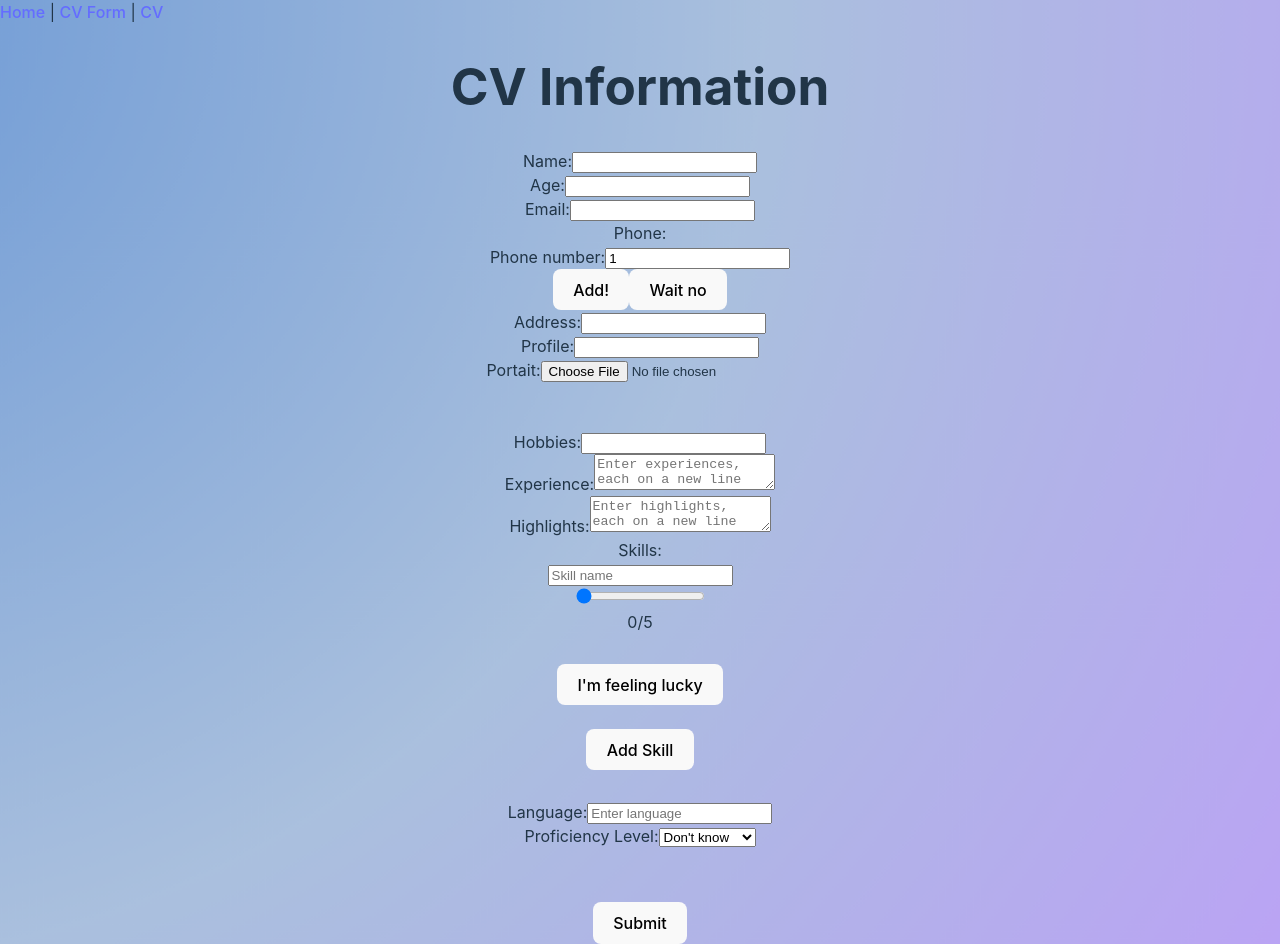
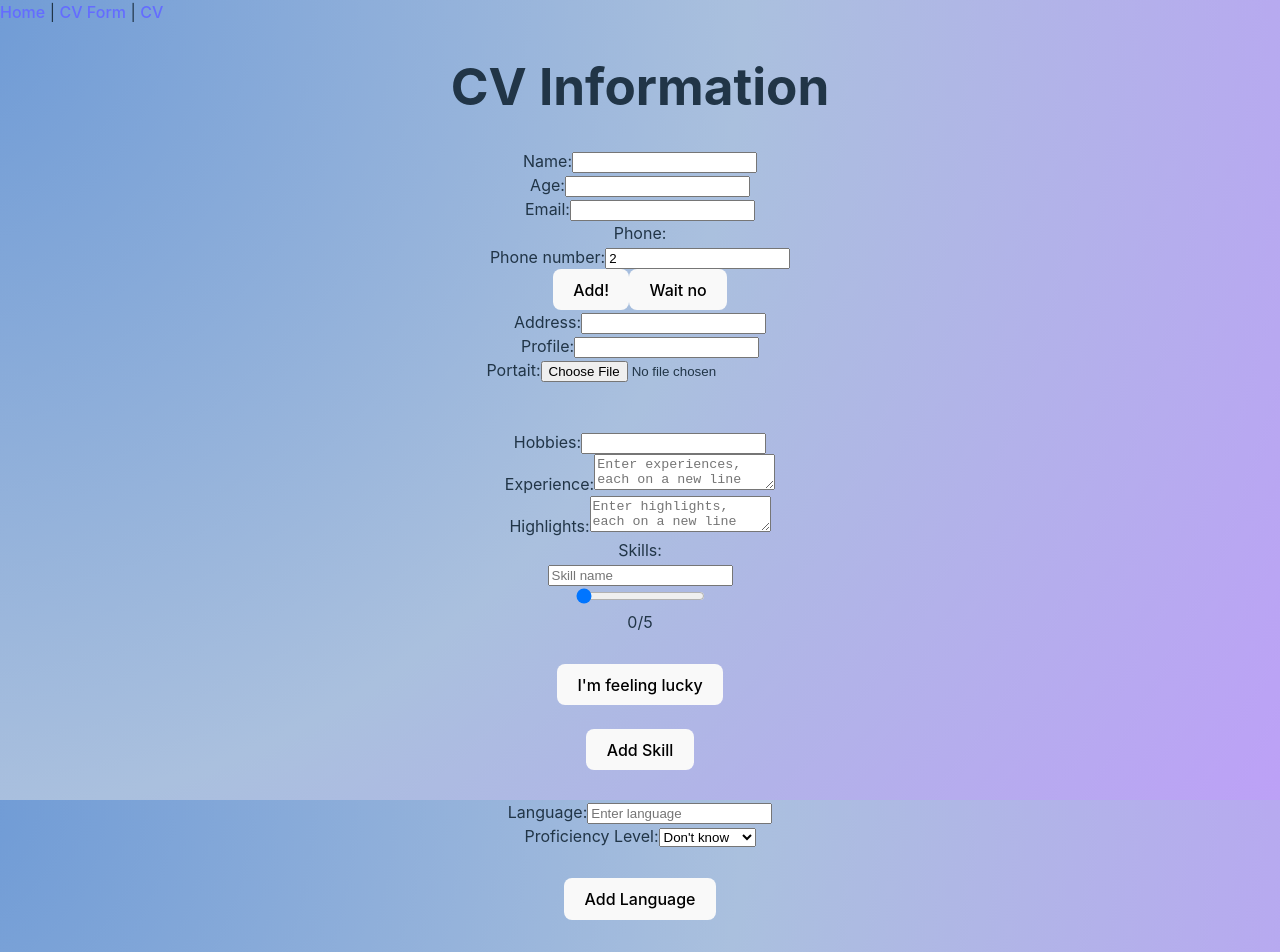
Before and after one commit to WatMan77/rottai, a React (Vite) app in the folder frontend/: page /cv-form in a window 1280 px wide. Shown: the top 952 px of the page. Built offline with nearby package versions, Linux system fonts and the light colour scheme.

Commit message:
more language fixes

```diff
--- a/frontend/package.json
+++ b/frontend/package.json
@@ -10,6 +10,7 @@
     "preview": "vite preview"
   },
   "dependencies": {
+    "browser-image-compression": "^2.0.2",
     "react": "^18.3.1",
     "react-dom": "^18.3.1",
     "react-router-dom": "^6.26.1",
--- a/frontend/src/CVForm.jsx
+++ b/frontend/src/CVForm.jsx
@@ -28,18 +28,8 @@ function CVForm() {
     setSkills([...skills, { text: text, range: range }]);
   };
 
-  // Function to handle changes in text input for skills
-  const handleTextChange = (index, event) => {
-    const newSkills = [...skills];
-    newSkills[index].text = event.target.value;
-    setSkills(newSkills);
-  };
-
-  // Function to handle changes in range slider for skills
-  const handleRangeChange = (index, event) => {
-    const newSkills = [...skills];
-    newSkills[index].range = Number(event.target.value);
-    setSkills(newSkills);
+  const addLanguage = () => {
+    setLangs([...langs, { lang: "", level: "Don't know" }]);
   };
 
   // Function to handle form submission
@@ -175,9 +165,12 @@ function CVForm() {
           setSkills={setSkills}
           style={{ marginBottom: "30px" }}
         />
-        <Languages langs={langs} setLangs={setLangs} />
+        <Languages
+          langs={langs}
+          setLangs={setLangs}
+          addLanguage={addLanguage}
+        />
         <br />
-
         <button type="submit">Submit</button>
       </form>
     </div>
--- a/frontend/src/Languages.jsx
+++ b/frontend/src/Languages.jsx
@@ -1,5 +1,5 @@
 // eslint-disable-next-line react/prop-types
-const Languages = ({ langs, setLangs }) => {
+const Languages = ({ langs, setLangs, addLanguage }) => {
   const levels = [
     "Don't know",
     "Beginner",
@@ -14,7 +14,6 @@ const Languages = ({ langs, setLangs }) => {
   const handleTextChange = (index, event) => {
     const newLangs = [...langs];
     newLangs[index].lang = event.target.value;
-    console.log("New langs?", newLangs);
     setLangs(newLangs);
   };
 
@@ -56,6 +55,13 @@ const Languages = ({ langs, setLangs }) => {
             </label>
           </div>
         ))}
+        <button
+          style={{ marginBottom: "30px" }}
+          type="button"
+          onClick={addLanguage}
+        >
+          Add Language
+        </button>
       </div>
     </>
   );
```
Also changed, not shown: 1 other file (tests, documents, lock files or other folders).
